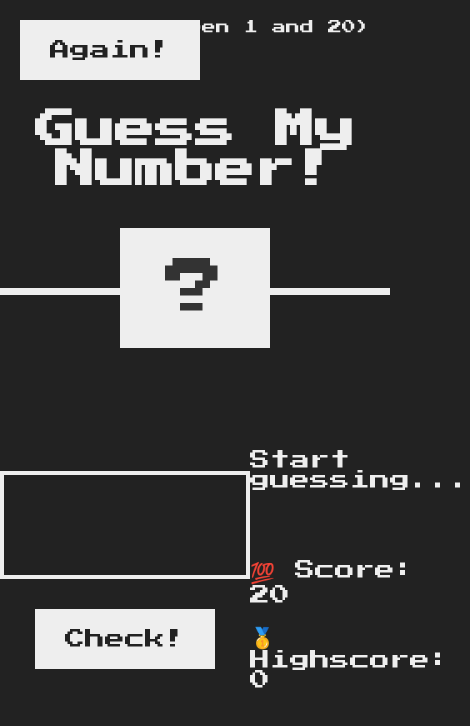
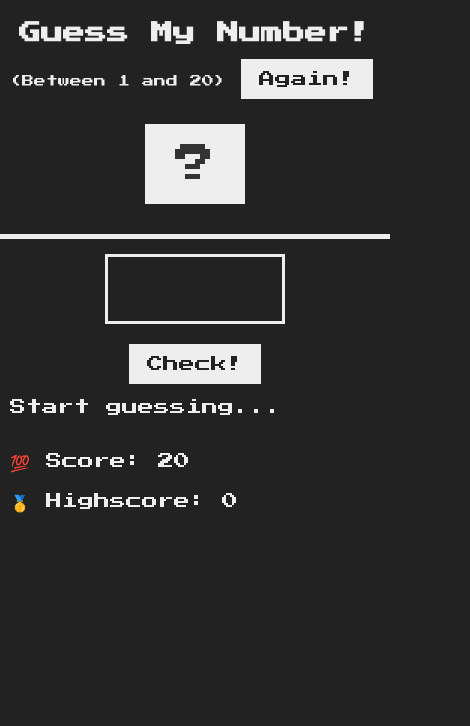
Before and after one commit to mmiklovaitemm/GuessMyNumber, a plain HTML site: page index.html in a window 390 px wide. Shown: the whole page, 470 px wide, since content can reach past the window. Drawn offline with Linux system fonts and the light colour scheme.

Commit message:
Update style.css

```diff
--- a/style.css
+++ b/style.css
@@ -117,3 +117,164 @@ h1 {
 .label-score {
   margin-bottom: 2rem;
 }
+
+/* ===== Responsive tweaks ===== */
+
+main {
+  max-width: 120rem;
+  margin: 0 auto;
+  padding: 2rem;
+  gap: 2rem;
+}
+
+/* <= 1024px (didesnės planšetės ir maži laptopai) */
+@media (max-width: 1024px) {
+  header {
+    height: 30vh;
+  }
+
+  .left,
+  .right {
+    width: 44rem;
+  }
+
+  h1 {
+    font-size: 3.2rem;
+  }
+
+  .number {
+    font-size: 5rem;
+    width: 13rem;
+  }
+
+  .right {
+    font-size: 1.8rem;
+  }
+}
+
+/* <= 768px (planšetės) */
+@media (max-width: 768px) {
+  header {
+    height: 28vh;
+  }
+
+  main {
+    height: auto;
+    flex-direction: column;
+    align-items: stretch;
+    justify-content: flex-start;
+  }
+
+  .left,
+  .right {
+    width: 100%;
+    max-width: 48rem;
+    margin: 0 auto;
+  }
+
+  h1 {
+    font-size: 2.8rem;
+  }
+
+  .number {
+    font-size: 4.8rem;
+    width: 12rem;
+    padding: 2.4rem 0;
+  }
+
+  .guess {
+    font-size: 4rem;
+    width: 22rem;
+    padding: 2rem;
+  }
+
+  .btn {
+    font-size: 1.8rem;
+    padding: 1.6rem 2.4rem;
+  }
+
+  .message {
+    margin-bottom: 4rem;
+  }
+}
+
+/* <= 480px (telefonai) */
+@media (max-width: 480px) {
+  header {
+    height: auto;
+    padding: 2rem 1rem 3rem;
+    border-bottom-width: 5px;
+  }
+
+  h1 {
+    position: static;
+    width: auto;
+    top: auto;
+    left: auto;
+    transform: none;
+    text-align: center;
+    font-size: 2.2rem;
+    line-height: 1.2;
+    margin-bottom: 1rem;
+  }
+
+  .between,
+  .again {
+    position: static;
+    display: inline-block;
+    font-size: 1.2rem;
+    margin: 0.25rem 0.5rem 1rem 0;
+  }
+
+  .number {
+    position: static;
+    transform: none;
+    margin: 1.5rem auto 0;
+    font-size: 4rem;
+    width: 10rem;
+    padding: 2rem 0;
+  }
+
+  main {
+    padding: 1.5rem 1rem 2.5rem;
+    gap: 1.5rem;
+  }
+
+  .right {
+    font-size: 1.6rem;
+  }
+
+  .guess {
+    font-size: 3.2rem;
+    width: 18rem;
+    padding: 1.6rem;
+    margin-bottom: 2rem;
+    border-width: 3px;
+  }
+
+  .btn {
+    font-size: 1.6rem;
+    padding: 1.2rem 1.8rem;
+  }
+
+  .message {
+    margin-bottom: 3rem;
+    height: auto;
+    min-height: 2.4rem;
+  }
+}
+
+/* Labai siauri ekranai / senesni telefonai */
+@media (max-width: 360px) {
+  html {
+    font-size: 56.25%;
+  } /* ~9px bazė vietoje 10px (62.5%) */
+  .guess {
+    width: 16rem;
+    font-size: 2.8rem;
+  }
+  .btn {
+    font-size: 1.4rem;
+    padding: 1rem 1.4rem;
+  }
+}
```
